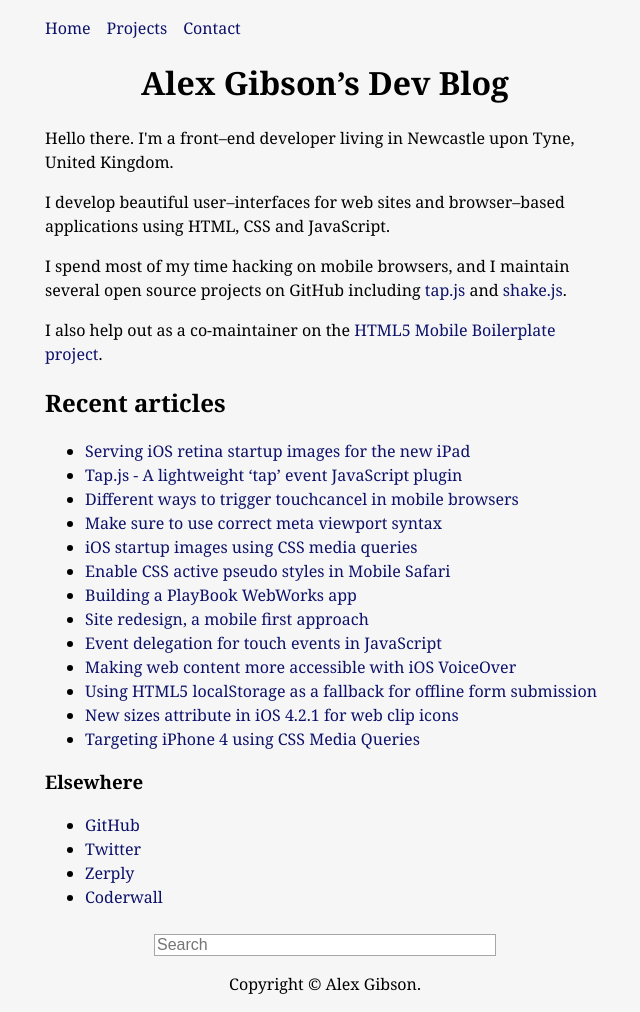
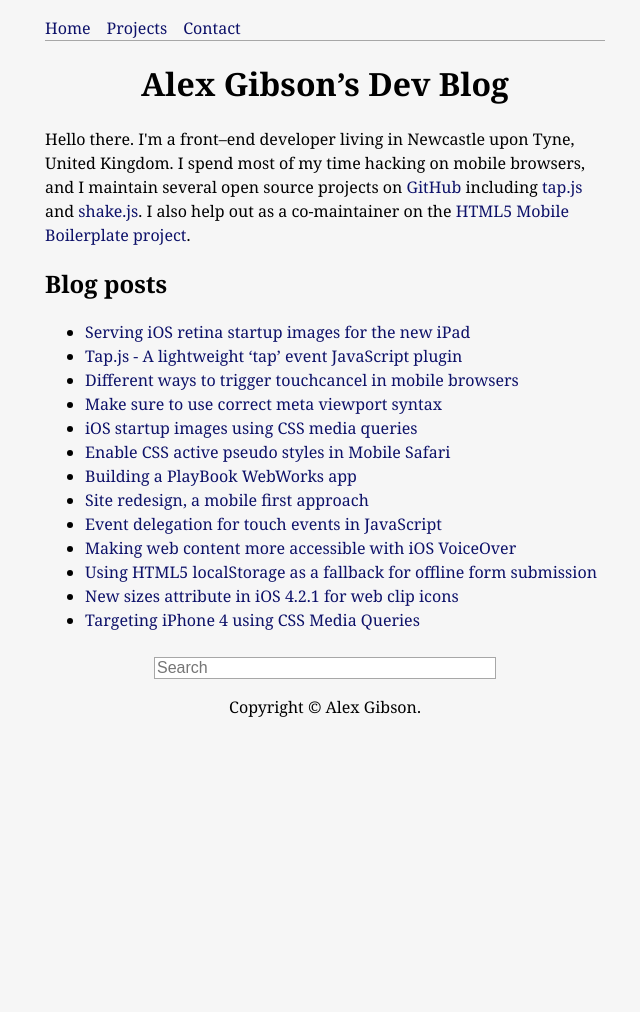
Before and after one commit to alexgibson/alxgbsn.co.uk, a Jekyll site: the page built from index.html, in a window 1280 px wide. Shown: the whole page, without its empty margins (315-955 px from the left). Built offline with Jekyll 4.4.1, drawn with Linux system fonts in a browser that asks for light colours; Markdown is read by kramdown in place of the engine named in the settings; after the commit the page ends 900 px from its top, so only the background shows below that.

Commit message:
update homepage copy

```diff
--- a/index.html
+++ b/index.html
@@ -4,26 +4,12 @@
 ---
 
 <article role="main">
-    <p>Hello there. I'm a front&ndash;end developer living in Newcastle upon Tyne, United Kingdom.</p>
+    <p>Hello there. I'm a front&ndash;end developer living in Newcastle upon Tyne, United Kingdom. I spend most of my time hacking on mobile browsers, and I maintain several open source projects on <a href="https://github.com/alexgibson">GitHub</a> including <a href="https://github.com/alexgibson/tap.js">tap.js</a> and <a href="https://github.com/alexgibson/shake.js">shake.js</a>. I also help out as a co-maintainer on the <a href="http://html5boilerplate.com/mobile">HTML5 Mobile Boilerplate project</a>.</p>
 
-    <p>I develop beautiful user&ndash;interfaces for web sites and browser&ndash;based applications using HTML, CSS and JavaScript.</p>
-
-    <p>I spend most of my time hacking on mobile browsers, and I maintain several open source projects on GitHub including <a href="https://github.com/alexgibson/tap.js">tap.js</a> and <a href="https://github.com/alexgibson/shake.js">shake.js</a>.</p>
-
-    <p>I also help out as a co-maintainer on the <a href="http://html5boilerplate.com/mobile">HTML5 Mobile Boilerplate project</a>.</p>
-
-    <h2>Recent articles</h2>
+    <h2>Blog posts</h2>
     <ul>
         {% for post in site.posts %}
         <li><a href="{{ post.url }}">{{ post.title }}</a></li>
         {% endfor %}
     </ul>
-
-    <h3>Elsewhere</h3>
-    <ul>
-        <li><a href="https://github.com/alexgibson">GitHub</a></li>
-        <li><a href="http://twitter.com/alex_gibson">Twitter</a></li>
-        <li><a href="http://zerply.com/alexgibson/public">Zerply</a></li>
-        <li><a href="http://coderwall.com/alexgibson">Coderwall</a></li>
-    </ul>
 </article>
--- a/sass/styles.scss
+++ b/sass/styles.scss
@@ -18,6 +18,7 @@
 nav[role=navigation] {
     display: block;
     overflow: hidden;
+    border-bottom: 1px solid #a7a7a7;
 }
 
 nav[role=navigation] > ul {
```
Also changed, not shown: css/styles.css, 4 other files.
